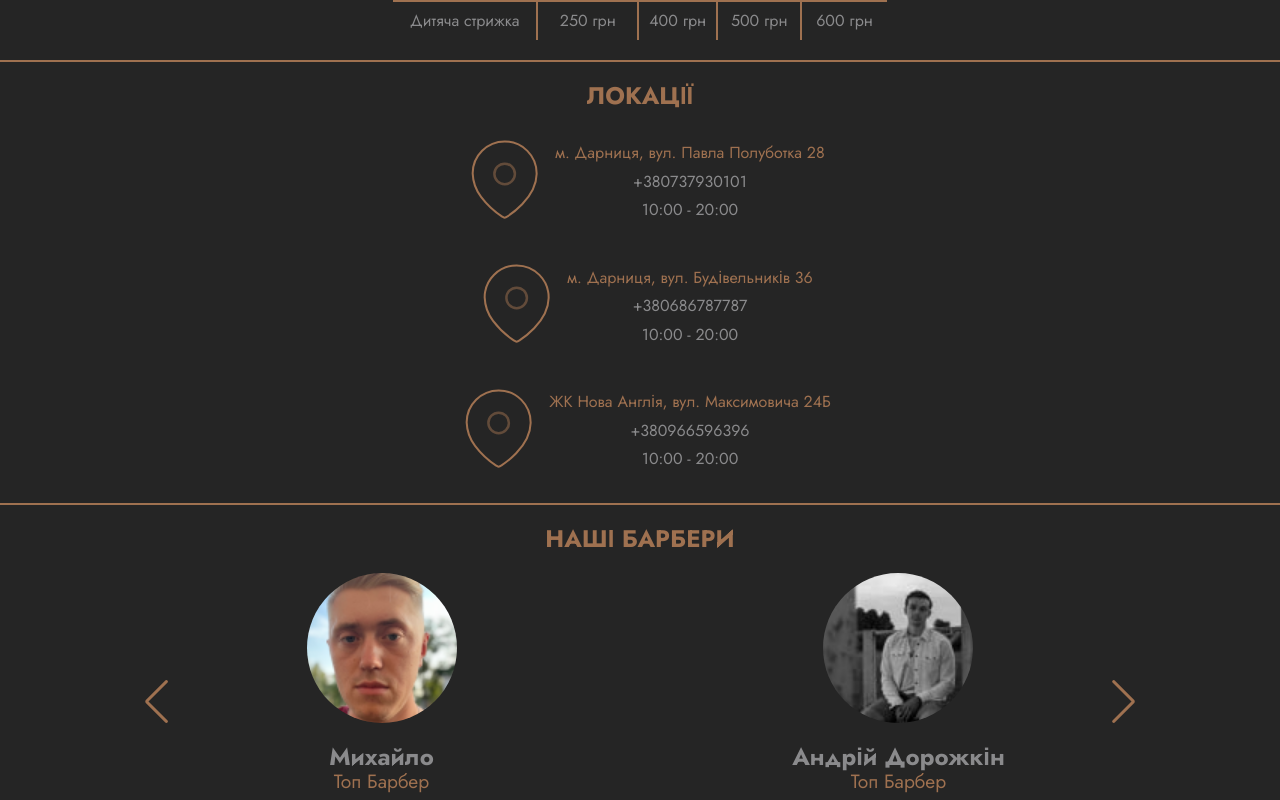
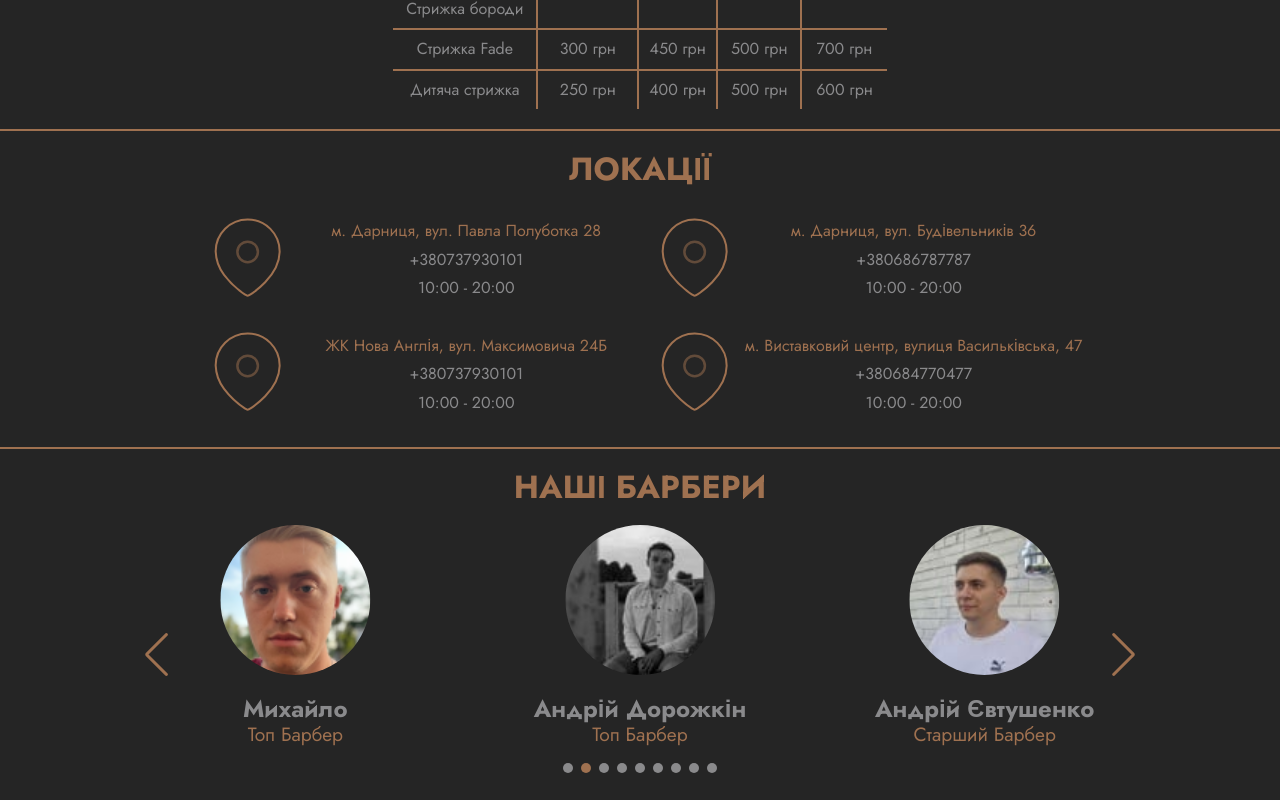
Before and after one commit to Helgen97/filosof, a React (Vite) app: page / in a window 1280 px wide. Shown: the part 980-1780 px from the top of the page. Built offline with nearby package versions, Linux system fonts and the light colour scheme; a web font is replaced by a local one.

Commit message:
commiting changes for project

```diff
--- a/src/components/additionalComponents/barberScreenContent/BarberScreenContent.jsx
+++ b/src/components/additionalComponents/barberScreenContent/BarberScreenContent.jsx
@@ -22,8 +22,8 @@ const BarberScreenContent = ({ lang }) => {
             slidesPerView: 2,
             spaceBetween: 10,
           },
-          1439: {
-            slidesPerView: 4,
+          1279: {
+            slidesPerView: 3,
             spaceBetween: 10,
           },
         }}
--- a/src/constants/content.js
+++ b/src/constants/content.js
@@ -34,7 +34,7 @@ export const LOCATION_CONTENT = {
             "en": "Darnytsia st., Pavlo Polubotka Street 28",
         },
         locationWorkingHours: "10:00 - 20:00",
-        locationBookingLink: "https://n772367.alteg.io",
+        locationBookingLink: "https://n772367.alteg.io/select-city/4/select-branch?previousStepUrl=%2Fcompany%2F722907%2Fpersonal%2Fmenu%3Fo%3D&o=",
         locationPhone: "+380737930101",
         locationPathLink: "https://www.google.com/maps/dir//Barbershop%20Filosof%20%D0%91%D0%B0%D1%80%D0%B1%D0%B5%D1%80%D1%88%D0%BE%D0%BF%20%D0%94%D0%B0%D1%80%D0%BD%D0%B8%D1%86%D1%8F,%20Hetman%20Pavlo%20Polubotka%20St,%2028,%20Kyiv,%2002000"
     },
@@ -44,7 +44,7 @@ export const LOCATION_CONTENT = {
             "en": "Darnytsia st., Budivel'nykiv Street 36",
         },
         locationWorkingHours: "10:00 - 20:00",
-        locationBookingLink: "https://n772367.alteg.io",
+        locationBookingLink: "https://n772367.alteg.io/select-city/4/select-branch?previousStepUrl=%2Fcompany%2F722907%2Fpersonal%2Fmenu%3Fo%3D&o=",
         locationPhone: "+380686787787",
         locationPathLink: "https://www.google.com/maps/dir//Kyiv,%20Budivel'nykiv%20Street%2036"
     },
@@ -54,9 +54,19 @@ export const LOCATION_CONTENT = {
             "en": "RC New England, Mykhaila Maksymovycha St, 24B",
         },
         locationWorkingHours: "10:00 - 20:00",
-        locationBookingLink: "https://n772367.alteg.io",
-        locationPhone: "+380966596396",
+        locationBookingLink: "https://n772367.alteg.io/select-city/4/select-branch?previousStepUrl=%2Fcompany%2F722907%2Fpersonal%2Fmenu%3Fo%3D&o=",
+        locationPhone: "+380737930101",
         locationPathLink: "https://www.google.com/maps/dir//Mykhaila%20Maksymovycha%20St,%2024%D0%91"
+    },
+    "location_4": {
+        locationAddress: "м. Виставковий центр, вулиця Васильківська, 47",
+        locationAddressLang: {
+            "en": "Vystavkovyi Tsentr st., Vasylkivska St, 47",
+        },
+        locationWorkingHours: "10:00 - 20:00",
+        locationBookingLink: "https://n772367.alteg.io/select-city/4/select-branch?previousStepUrl=%2Fcompany%2F722907%2Fpersonal%2Fmenu%3Fo%3D&o=",
+        locationPhone: "+380684770477",
+        locationPathLink: "https://www.google.com/maps/dir//Vasylkivska%20St,%2047"
     }
 };
 
--- a/src/intl/messages.js
+++ b/src/intl/messages.js
@@ -4,7 +4,7 @@ export const MESSAGES = {
         "services": "Послуги",
         "locations": "Локації",
         "barbers": "Барбери",
-        "tooltip": "Нова локація у ЖК Нова Англія",
+        "tooltip": "Нові локації!",
         "hair_line": "Чоловічі стрижки.",
         "beard_line": "Догляд за бородою.",
         "working_days": "ПН - НД",
@@ -33,7 +33,7 @@ export const MESSAGES = {
         "services": "Services",
         "locations": "Locations",
         "barbers": "Barbers",
-        "tooltip": "NEW! Location at RC New England",
+        "tooltip": "New locations!",
         "hair_line": "Men's haircuts.",
         "beard_line": "Beard care.",
         "working_days": "MON - SUN",
--- a/src/styles/location_screen.scss
+++ b/src/styles/location_screen.scss
@@ -26,9 +26,23 @@
 }
 
 @media screen and (min-width: $tablet) {
+
   .location_screen-content {
-    width: max-content;
+    width: fit-content;
+    display: grid;
+    grid-template-columns: 1fr;
+    gap: $gap;
     margin: calc(2 * #{$gap}) auto;
+  }
+
+  .location {
+    width: 100%;
+    justify-content: start;
+  }
+
+  .location_description {
+    width: 100%;
+    justify-self: center;
   }
 
   .location {
@@ -40,10 +54,7 @@
 
 @media screen and (min-width: $desktop) {
   .location_screen-content {
-    width: 70%;
-    display: flex;
-    flex-wrap: wrap;
-    justify-content: space-evenly;
+    grid-template-columns: 1fr 1fr;
   }
 
   .location:not(:first-child) {
--- a/src/styles/lower_header.scss
+++ b/src/styles/lower_header.scss
@@ -31,6 +31,8 @@
 
 @media screen and (min-width: $tablet) {
   .lower_header {
+    width: fit-content;
+    margin: 0 auto;
     padding: $gap calc(10 * #{$gap});
   }
 
@@ -42,10 +44,3 @@
     display: block;
   }
 }
-
-@media screen and (min-width: $desktop) {
-  .lower_header {
-    width: 55%;
-    margin: 0 auto;
-  }
-}
--- a/src/styles/upper_header.scss
+++ b/src/styles/upper_header.scss
@@ -110,7 +110,7 @@
 @media screen and (min-width: $desktop) {
 
     .upper_header{
-        padding: $gap calc(28 * #{$gap});
+        padding: $gap calc(20 * #{$gap});
         justify-content: center;
     }
 
--- a/src/styles/vars.scss
+++ b/src/styles/vars.scss
@@ -3,7 +3,7 @@
 // Responce width for devices
 $mobile: 320px;
 $tablet: 743px;
-$desktop: 1439px;
+$desktop: 1279px;
 
 // Color palette variables
 $content-color: rgba(239, 240, 244, 0.5);
```
